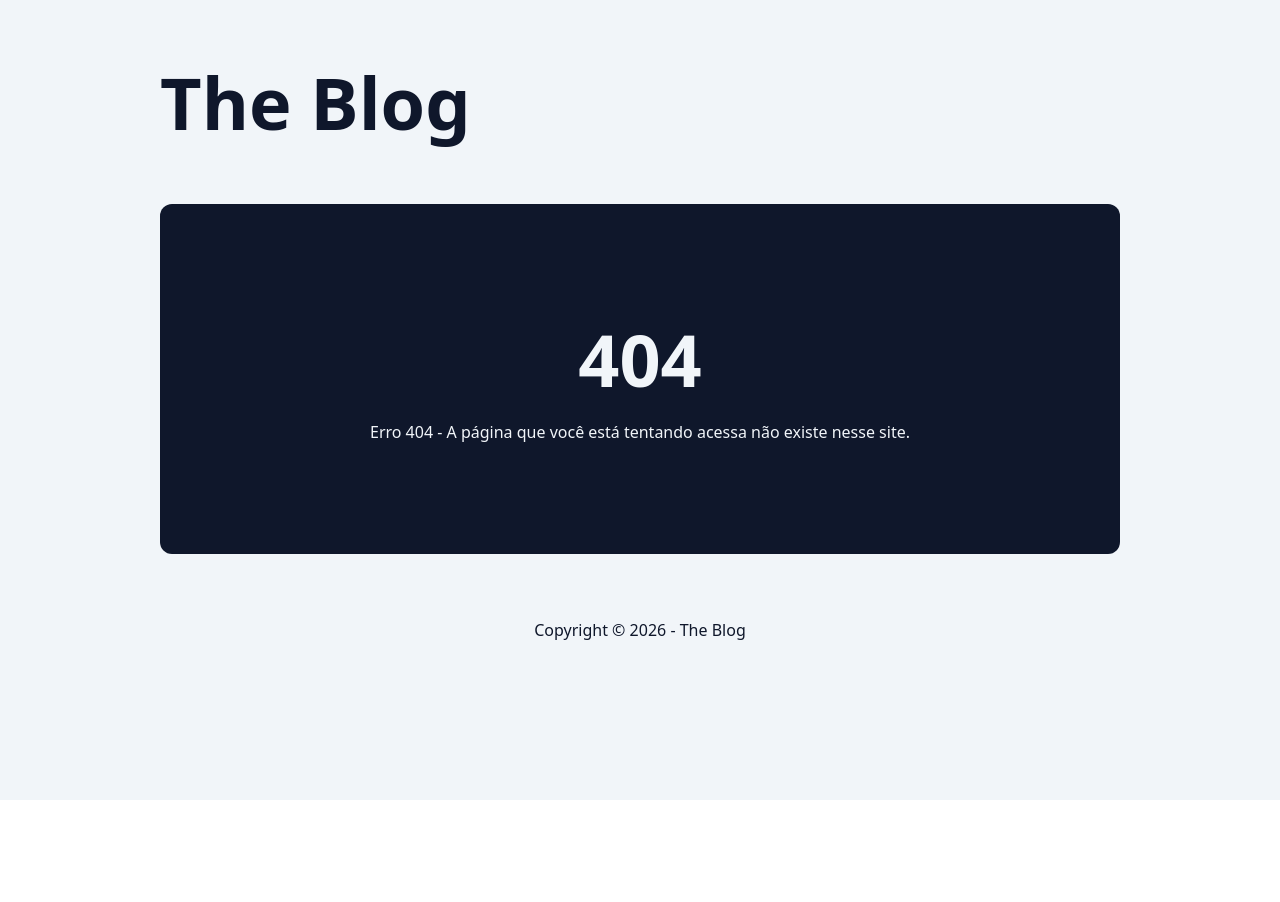
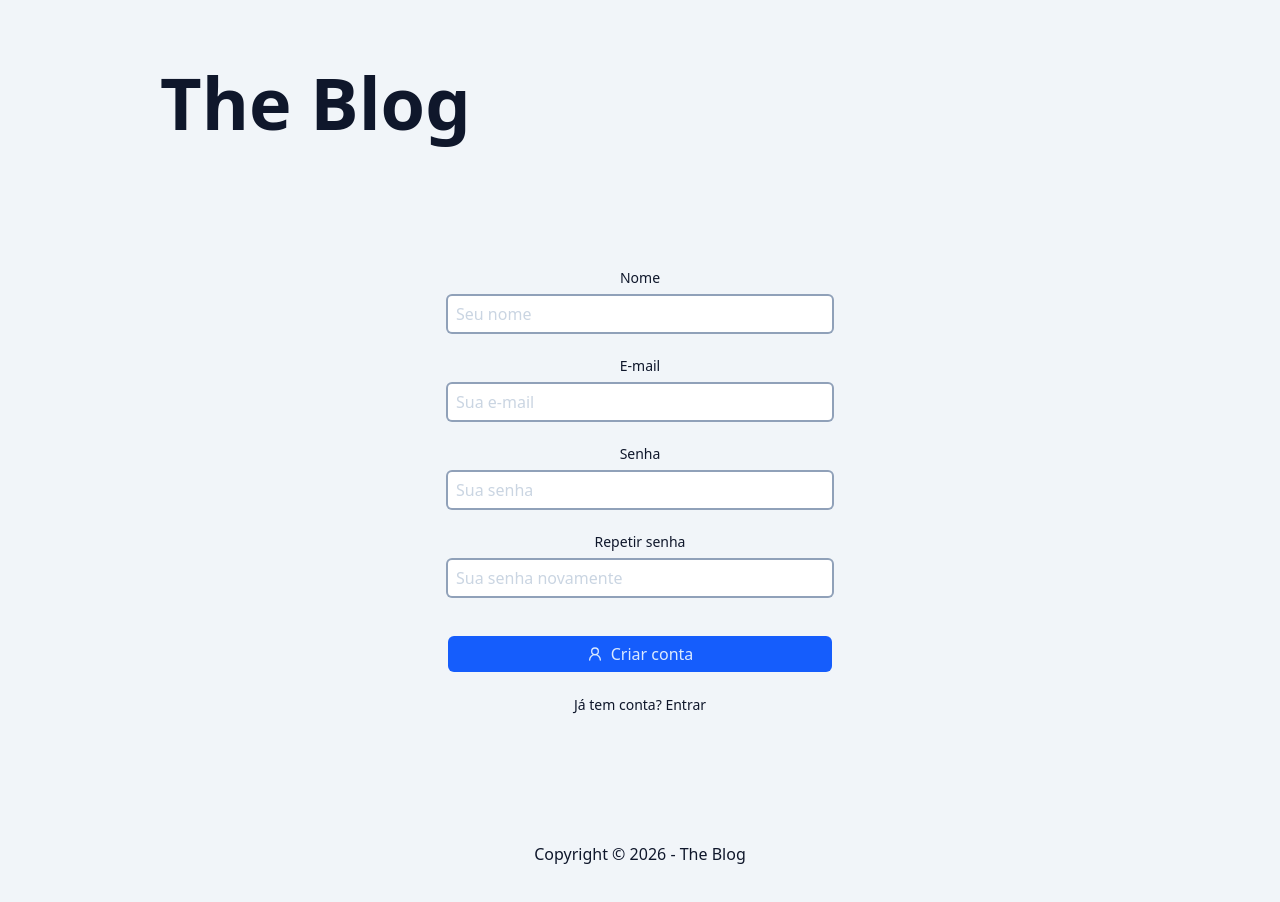
Before and after one commit to andreluizpo/nextjs-for-nestjs, a Next.js app: page /user/new in a window 1280 px wide. Before the commit this address had no page. Shown: the top 902 px of the page. Before the commit the page ends 800 px from the top, so only its background shows below. Built offline with nearby package versions, Linux system fonts and the light colour scheme.

Commit message:
Página e componente de formulário para criação do usuário

```diff
--- /dev/null
+++ b/src/app/user/new/page.tsx
@@ -0,0 +1,5 @@
+import { CreateUserForm } from "@/components/CreateUserForm";
+
+export default async function CreateUserPage() {
+    return <CreateUserForm />;
+}
--- /dev/null
+++ b/src/components/CreateUserForm/index.tsx
@@ -0,0 +1,64 @@
+"use client";
+
+import { InputText } from "@/components/InputText";
+import clsx from "clsx";
+import { UserRoundIcon } from "lucide-react";
+import Link from "next/link";
+import { Button } from "../Button";
+
+export function CreateUserForm() {
+    return (
+        <div
+            className={clsx(
+                "flex items-center justify-center",
+                "text-center max-w-sm mt-16 mb-32 mx-auto",
+            )}
+        >
+            <form action={""} className="flex-1 flex flex-col gap-6">
+                <InputText
+                    type="text"
+                    name="name"
+                    labelText="Nome"
+                    placeholder="Seu nome"
+                    disabled={false}
+                    defaultValue={""}
+                    required
+                />
+                <InputText
+                    type="email"
+                    name="email"
+                    labelText="E-mail"
+                    placeholder="Sua e-mail"
+                    disabled={false}
+                    defaultValue={""}
+                    required
+                />
+                <InputText
+                    type="password"
+                    name="password"
+                    labelText="Senha"
+                    placeholder="Sua senha"
+                    disabled={false}
+                    required
+                />
+                <InputText
+                    type="password"
+                    name="password2"
+                    labelText="Repetir senha"
+                    placeholder="Sua senha novamente"
+                    disabled={false}
+                    required
+                />
+
+                <Button disabled={false} type="submit" className="mt-4">
+                    <UserRoundIcon />
+                    Criar conta
+                </Button>
+
+                <p className="text-sm/tight">
+                    <Link href="/login">Já tem conta? Entrar</Link>
+                </p>
+            </form>
+        </div>
+    );
+}
```
Also changed, not shown: src/app/login/page.tsx (renamed from src/app/admin/login/page.tsx).
